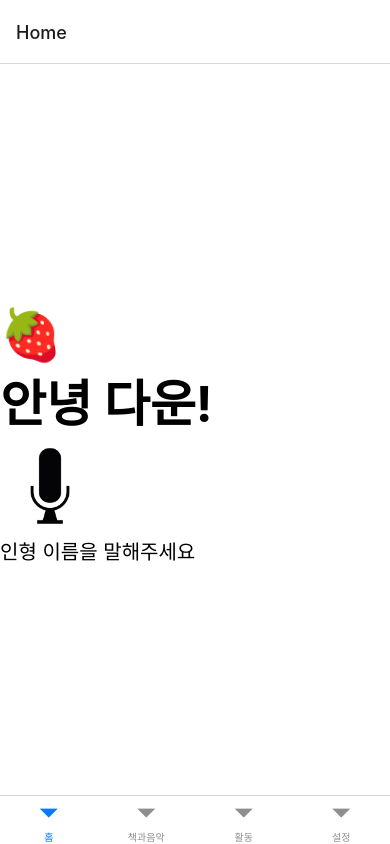
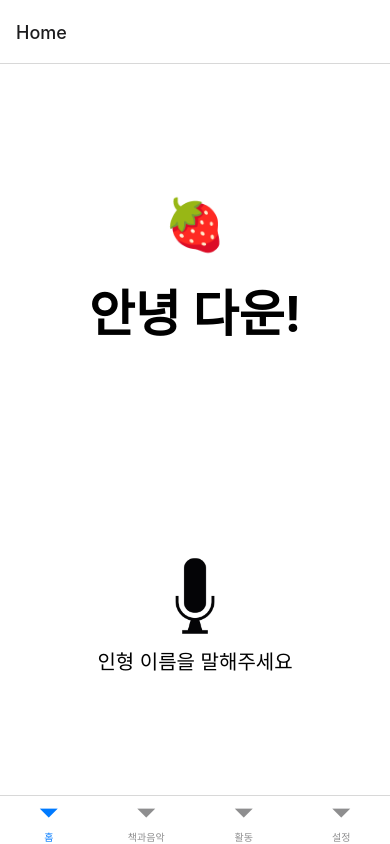
Before and after one commit to YJU-Jenga/Jenga_App, a React Native app: screen / in a window 390 px wide. Built offline with nearby package versions, Linux system fonts and the light colour scheme.

Commit message:
make Homescreen

```diff
--- a/src/screens/HomeScreen.tsx
+++ b/src/screens/HomeScreen.tsx
@@ -6,16 +6,20 @@ import React from 'react';
 const HomeScreen = () => {
   return (
     <View style={{ flex: 1, paddingTop: 10, justifyContent: 'center', alignContent: 'center', backgroundColor: 'white' }}>
-      <Text style={{ fontSize: 50 }}>
+      <View style={{ paddingBottom: 200 }}>
+        <Text style={{ fontSize: 50, textAlign: 'center', paddingBottom: 20 }}>
             🍓
         </Text>
-      <Text style={{ fontSize: 50, fontWeight: 'bold' }}>
+        <Text style={{ fontSize: 50, fontWeight: 'bold', textAlign: 'center' }}>
             안녕 다운!
         </Text>
-      <Image source={require('../assets/image/mic2.png')} style={{ width: 100, height: 100, borderRadius: 60 }}/>
-      <Text style={{ fontSize: 20 }}>
+      </View>
+      <View style={{ alignItems: 'center' }}>
+        <Image source={require('../assets/image/mic2.png')} style={{ width: 100, height: 100, borderRadius: 60, padding: 40 }}/>
+        <Text style={{ fontSize: 20, textAlign: 'center' }}>
             인형 이름을 말해주세요
         </Text>
+      </View>
     </View>
   );
 };
--- a/src/screens/LogsScreen.tsx
+++ b/src/screens/LogsScreen.tsx
@@ -5,9 +5,33 @@ const LogsScreen = () => {
   return (
     <View style={{ flex: 1, paddingTop: 12, paddingHorizontal: 10, backgroundColor: 'white' }}>
         <View style={{ flex: 0.1, paddingTop: 12, paddingHorizontal: 10, backgroundColor: "#8B00FF", borderRadius: 10, alignItems: 'center' }}>
-            <Text style={{ fontSize: 17, color: 'white' }}>김다운님이 딸기을(를) 사용헀습니다.</Text>
+            <Text style={{ fontSize: 17, color: 'white' }}>김다운님이 딸기을(를) 사용했습니다.</Text>
             <View style={{ flexDirection: 'row', paddingTop: 10 }}>
-                <Text style={{ color: 'white', paddingRight: 20, fontWeight: 'bold' }}>12:00 - 16:00</Text>
+                <Text style={{ color: 'white', paddingRight: 20, fontWeight: 'bold' }}>12:00 - 12:20</Text>
+                <Text style={{ color: 'white', fontWeight: 'bold' }}>2023.05.23</Text>
+            </View>
+        </View>
+        <View style={{ paddingVertical: 8 }}></View>
+        <View style={{ flex: 0.1, paddingTop: 12, paddingHorizontal: 10, backgroundColor: "#8B00FF", borderRadius: 10, alignItems: 'center' }}>
+            <Text style={{ fontSize: 17, color: 'white' }}>김다운님이 딸기을(를) 사용했습니다.</Text>
+            <View style={{ flexDirection: 'row', paddingTop: 10 }}>
+                <Text style={{ color: 'white', paddingRight: 20, fontWeight: 'bold' }}>13:00 - 13:20</Text>
+                <Text style={{ color: 'white', fontWeight: 'bold' }}>2023.05.23</Text>
+            </View>
+        </View>
+        <View style={{ paddingVertical: 8 }}></View>
+        <View style={{ flex: 0.1, paddingTop: 12, paddingHorizontal: 10, backgroundColor: "#8B00FF", borderRadius: 10, alignItems: 'center' }}>
+            <Text style={{ fontSize: 17, color: 'white' }}>김다운님이 딸기을(를) 사용했습니다.</Text>
+            <View style={{ flexDirection: 'row', paddingTop: 10 }}>
+                <Text style={{ color: 'white', paddingRight: 20, fontWeight: 'bold' }}>14:00 - 14:20</Text>
+                <Text style={{ color: 'white', fontWeight: 'bold' }}>2023.05.23</Text>
+            </View>
+        </View>
+        <View style={{ paddingVertical: 8 }}></View>
+        <View style={{ flex: 0.1, paddingTop: 12, paddingHorizontal: 10, backgroundColor: "#8B00FF", borderRadius: 10, alignItems: 'center' }}>
+            <Text style={{ fontSize: 17, color: 'white' }}>김다운님이 딸기을(를) 사용했습니다.</Text>
+            <View style={{ flexDirection: 'row', paddingTop: 10 }}>
+                <Text style={{ color: 'white', paddingRight: 20, fontWeight: 'bold' }}>15:00 - 15:20</Text>
                 <Text style={{ color: 'white', fontWeight: 'bold' }}>2023.05.23</Text>
             </View>
         </View>
```
Lines whose indentation alone changed are shown as unchanged.
